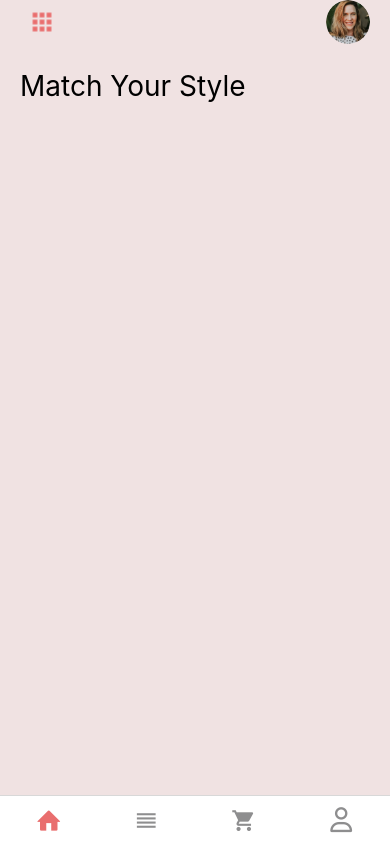
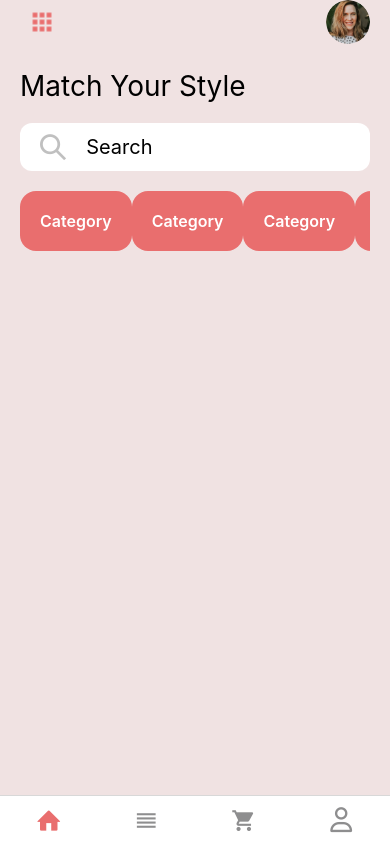
Before and after one commit to MuhammedNiyad/Fashion-Ecom-app, a React Native app: screen /HOME in a window 390 px wide. Built offline with nearby package versions, Linux system fonts and the light colour scheme.

Commit message:
input bar created

```diff
--- a/package.json
+++ b/package.json
@@ -16,7 +16,7 @@
     "react": "18.2.0",
     "react-native": "0.74.2",
     "react-native-linear-gradient": "^2.8.3",
-    "react-native-safe-area-context": "^4.10.5",
+    "react-native-safe-area-context": "^4.10.7",
     "react-native-screens": "^3.32.0",
     "react-native-vector-icons": "^10.1.0"
   },
--- /dev/null
+++ b/src/components/Category.jsx
@@ -0,0 +1,24 @@
+import { StyleSheet, Text, View } from 'react-native'
+import React from 'react'
+
+const Category = () => {
+  return (
+    <View>
+      <Text style={styles.categoryTxt}>Category</Text>
+    </View>
+  )
+}
+
+export default Category
+
+const styles = StyleSheet.create({
+  categoryTxt: {
+    fontSize: 16,
+    fontWeight:"600",
+    color: "#fff",
+    backgroundColor:"#E96E6E",
+    padding:20,
+    textAlign:"center",
+    borderRadius:16,
+},
+})
--- a/src/screens/HomeScreen.jsx
+++ b/src/screens/HomeScreen.jsx
@@ -1,18 +1,28 @@
 import React from "react";
-import { StyleSheet, Text, View } from "react-native";
+import { FlatList, StyleSheet, Text, TextInput, View } from "react-native";
 import Header from "../components/Header";
 import { useSafeAreaInsets } from "react-native-safe-area-context";
+import Fontisto from "react-native-vector-icons/Fontisto";
+import Category from "../components/Category";
 
+const categoryData = ["Trending Now", "All", "New", "Men", "Women", "Kids"];
 const HomeScreen = () => {
-
   const insets = useSafeAreaInsets();
   return (
     <View style={[styles.container, { paddingTop: insets.top }]}>
       <Header />
       <Text style={styles.matchTxt}>Match Your Style</Text>
+	  {/* Input container */}
       <View style={styles.inputContainer}>
+        <View style={styles.iconContainer}>
+          <Fontisto name="search" size={26} color="#C0C0C0" />
+        </View>
+        <TextInput style={styles.textInput} placeholder="Search" />
+      </View>
+	  {/* category section */}
+	  <FlatList data={categoryData} renderItem={Category} keyExtractor={(item) => item} horizontal={true}/>
+	  {/* <Category/> */}
 
-		  </View>
     </View>
   );
 };
@@ -23,11 +33,28 @@ const styles = StyleSheet.create({
   container: {
     flex: 1,
     padding: 20,
-		backgroundColor:"#f0e2e2"
+    backgroundColor: "#f0e2e2",
   },
   matchTxt: {
     fontSize: 28,
     color: "black",
-		marginTop:25,
+    marginTop: 25,
+  },
+  inputContainer: {
+    backgroundColor: "#fff",
+    height: 48,
+    borderRadius: 12,
+    flexDirection: "row",
+    alignItems: "center",
+    marginVertical: 20,
+  },
+  textInput: {
+    flex: 1,
+	fontSize: 20,
+    // borderWidth: 1,
+    // borderColor: "black",
+  },
+  iconContainer: {
+	marginHorizontal:20,
   }
 });
```
Also changed, not shown: App.js (+3 -4 lines), 1 other file (tests, documents, lock files or other folders). Lines whose indentation alone changed are shown as unchanged.
